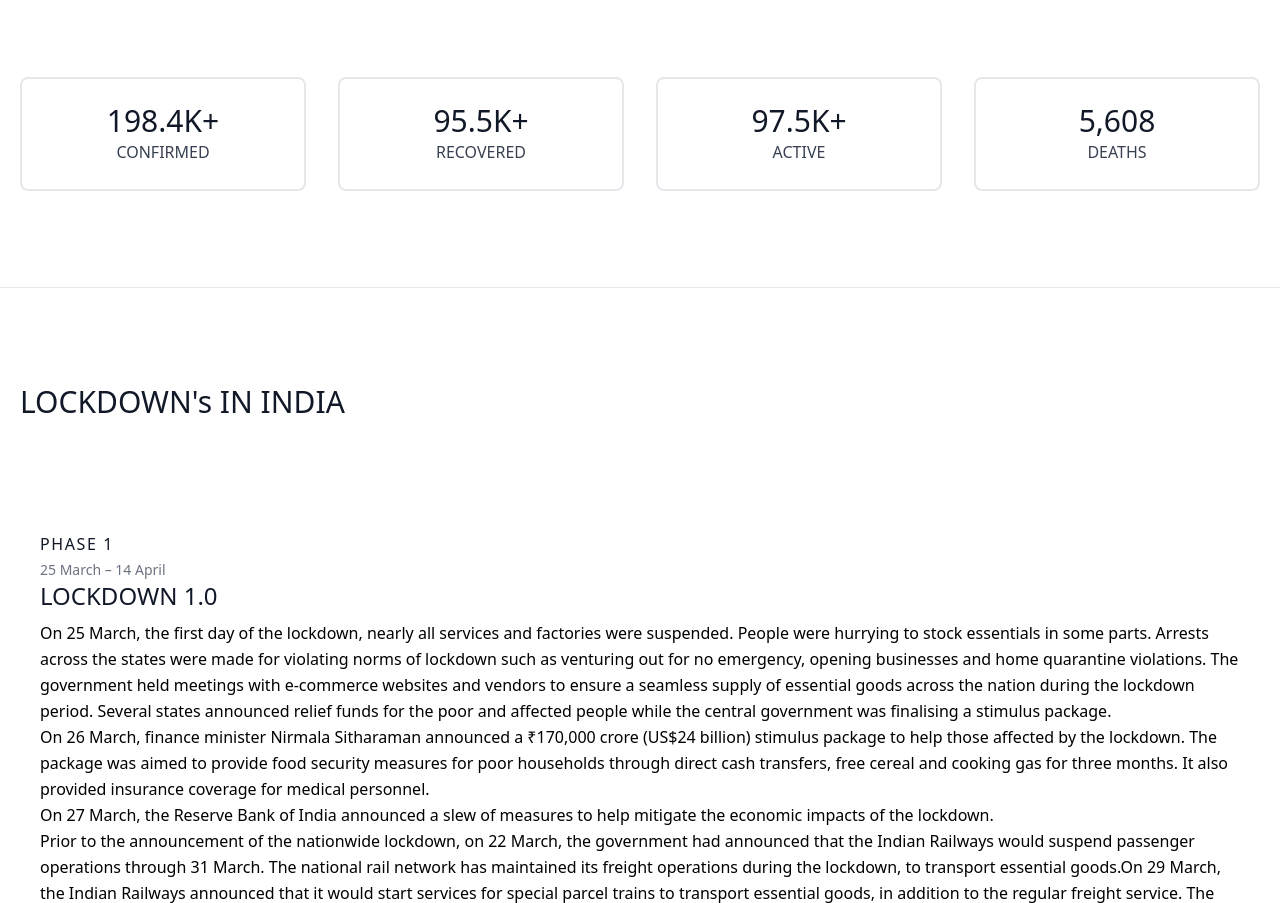
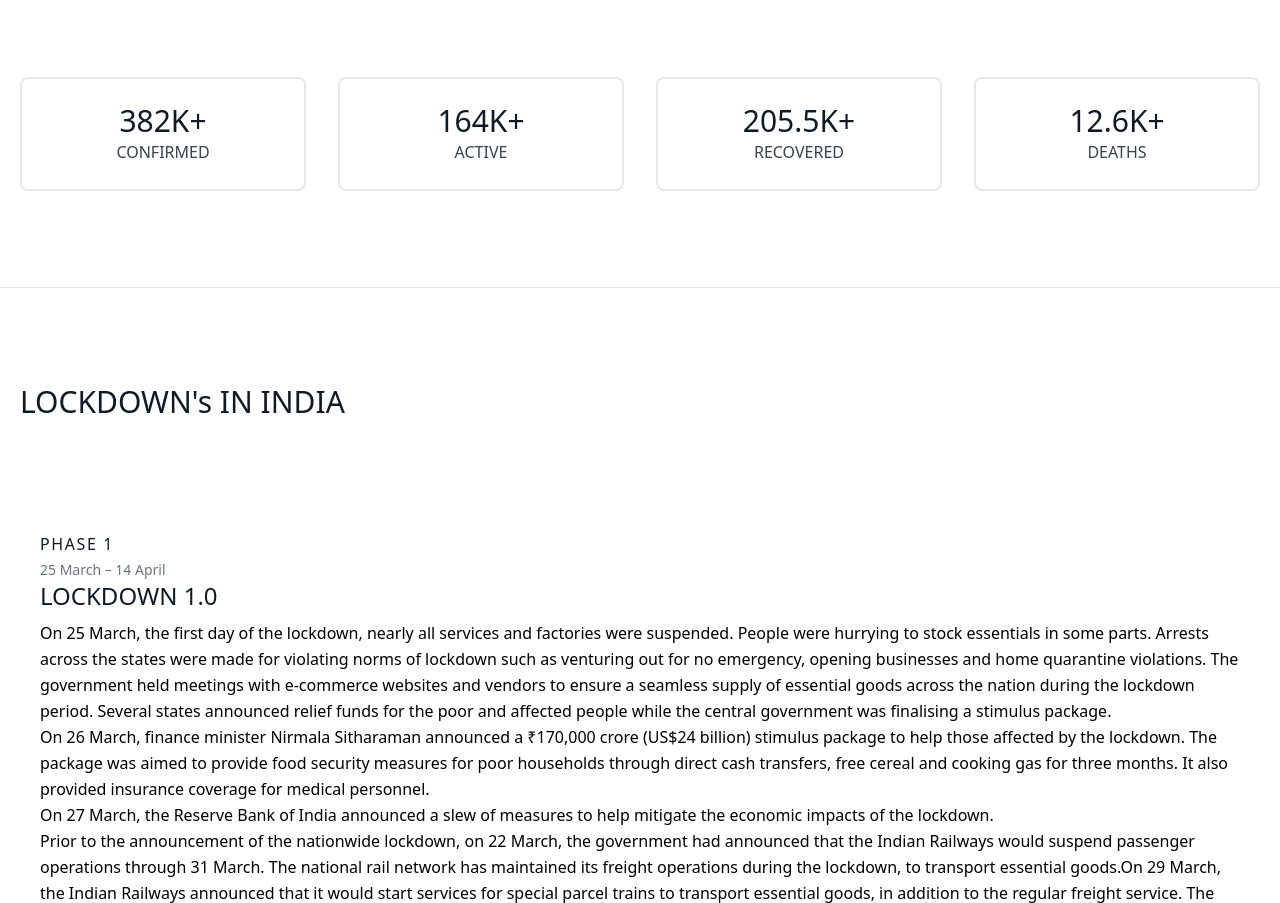
Before and after one commit to Blaze-op/COVID-19, a plain HTML site: page index.html in a window 1280 px wide. Shown: the part 1845-2748 px from the top of the page. Drawn offline with nearby package versions, Linux system fonts and the light colour scheme; a script that the page names is missing.

Commit message:
Add files via upload

```diff
--- a/index.html
+++ b/index.html
@@ -7,6 +7,12 @@
     <title>COVID-19</title>
 </head>
 <body>
+  </div>
+   <script src="/index.js"> </script>
+    <script src="https://cdn.jsdelivr.net/npm/darkmode-js@1.5.5/lib/darkmode-js.min.js"></script>
+    <script>
+      new Darkmode().showWidget();
+    </script>
 
         <header class="text-gray-700 body-font">
           <div class="container mx-auto flex flex-wrap p-5 flex-col md:flex-row items-center">
@@ -16,7 +22,7 @@
             </a>
             <nav class="md:mr-auto md:ml-10 md:py-1 md:pl-4 md:border-10 md:border-gray-400	flex flex-wrap items-center text-base justify-center">
               <a href="https://www.mygov.in/covid-19" class="mr-5 hover:text-gray-900">Government Of INDIA</a>
-              <a href="https://www.covid19india.org/" class="mr-5 hover:text-gray-900">LIVE TRACKER</a>
+              <a href="https://www.coronatracker.com/country/india/" class="mr-5 hover:text-gray-900">LIVE TRACKER</a>
 
           </div>
         </header>
@@ -95,25 +101,25 @@
           <div class="flex flex-wrap -m-4 text-center">
             <div class="p-4 md:w-1/4 sm:w-1/2 w-full">
               <div class="border-2 border-gray-200 px-4 py-6 rounded-lg">
-                <h2 class="title-font font-medium text-3xl text-gray-900">198.4K+</h2>
+                <h2 class="title-font font-medium text-3xl text-gray-900">382K+</h2>
                 <p class="leading-relaxed">CONFIRMED</p>
               </div>
             </div>
             <div class="p-4 md:w-1/4 sm:w-1/2 w-full">
               <div class="border-2 border-gray-200 px-4 py-6 rounded-lg">
-                <h2 class="title-font font-medium text-3xl text-gray-900">95.5K+</h2>
-                <p class="leading-relaxed">RECOVERED</p>
+                <h2 class="title-font font-medium text-3xl text-gray-900">164K+</h2>
+                <p class="leading-relaxed">ACTIVE</p>
               </div>
             </div>
             <div class="p-4 md:w-1/4 sm:w-1/2 w-full">
               <div class="border-2 border-gray-200 px-4 py-6 rounded-lg">
-                <h2 class="title-font font-medium text-3xl text-gray-900">97.5K+</h2>
-                <p class="leading-relaxed">ACTIVE</p>
+                <h2 class="title-font font-medium text-3xl text-gray-900">205.5K+</h2>
+                <p class="leading-relaxed">RECOVERED</p>
               </div>
             </div>
         <div class="p-4 md:w-1/4 sm:w-1/2 w-full">
           <div class="border-2 border-gray-200 px-4 py-6 rounded-lg">
-            <h2 class="title-font font-medium text-3xl text-gray-900">5,608</h2>
+            <h2 class="title-font font-medium text-3xl text-gray-900">12.6K+</h2>
             <p class="leading-relaxed">DEATHS</p>
           </div>
           </div>
@@ -243,11 +249,6 @@
         </div>
       </footer>
        <hr>
-    </div>
-    <script src="/index.js"> </script>
-     <script src="https://cdn.jsdelivr.net/npm/darkmode-js@1.5.5/lib/darkmode-js.min.js"></script>
-     <script>
-       new Darkmode().showWidget();
-    </script>
+
 </body>
 </html>
```
